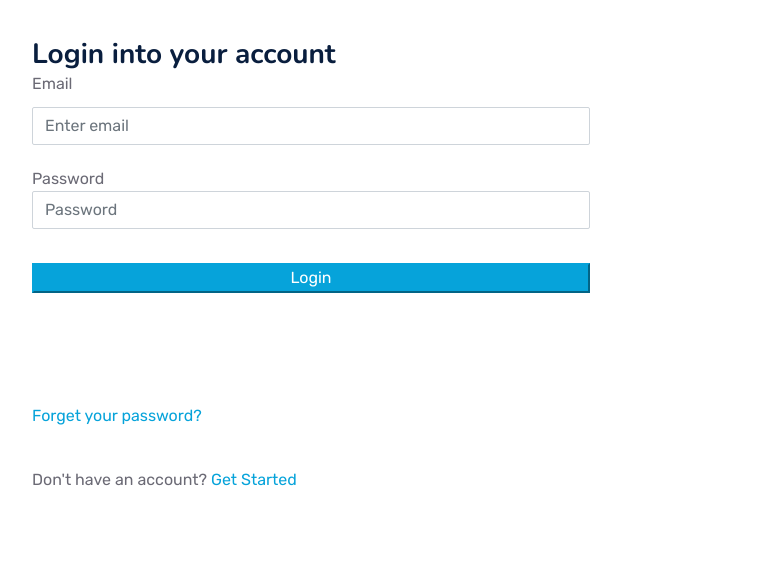
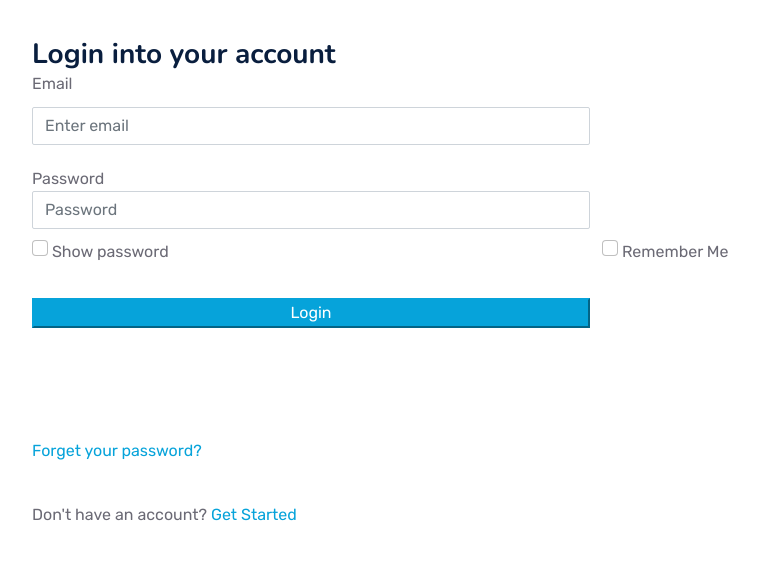
Before and after one commit to badassboy/lakewebsite, a PHP site: page /login.php in a window 1280 px wide. Shown: the part 581-1148 px from the top of the page, without its empty margins (50-809 px from the left). Run offline with PHP 8.4, Linux system fonts and the light colour scheme; some libraries are stand-ins or nearby versions.

Commit message:
extend user session upon remember me

```diff
--- a/library.php
+++ b/library.php
@@ -235,6 +235,8 @@ class Banking{
 
 
 	}
+
+
 
 	public function AuthenticatedUserInfo($id)
 	{
--- a/login.php
+++ b/login.php
@@ -1,5 +1,5 @@
 <?php
-session_start();
+// session_start();
 ini_set('display_errors', 1);
 error_reporting(E_ALL);
 
@@ -11,16 +11,36 @@ if (isset($_POST['login'])) {
 
   $email = $_POST['email'];
   $password = $_POST['password'];
+  $remember_me = $_POST['remember_me'];
 
   if (empty($email)|| empty($password)) {
     $msg = "fields required";
-  }else {
+  }
+
+// this section extends user's session for a week once
+  elseif(isset($remember_me)){
+    $user_login = $bank->loginUser($email,$password);
+    if ($user_login) {
+
+        // store user's id in  a session for later usage
+         $_SESSION['id'] = $user_login['id'];
+        // user sssion last for a week when remember checkbox is ticked
+      session_set_cookie_params(3600*24*7);
+
+
+    }
+
+  }
+  // keeps user login when session is not cleared from the browser
+  else {
     $user_login = $bank->loginUser($email,$password);
 
         if ($user_login) {
+
       $_SESSION['id'] = $user_login['id'];
       $_SESSION['email'] = $user_login['email'];
       $_SESSION['first'] = $user_login['first_name'];
+
       header("Location:user/homepage.php");
       // header("Location:user/login_code.php");
       exit();
@@ -75,6 +95,14 @@ if (isset($_POST['login'])) {
     <style type="text/css">
         .form-group input[type="password"]{
             width: 50%;
+        }
+
+        .form-group input[type="checkbox"]{
+            margin-top: 2%;
+        }
+
+        .form-check-label{
+            margin-top: 2%;
         }
     </style>
 </head>
@@ -150,8 +178,39 @@ if (isset($_POST['login'])) {
 
               <div class="form-group">
               <label>Password</label>
-                <input type="password" name="password" class="form-control"  placeholder="Password" required>
+                <input type="password" name="password" class="form-control"  placeholder="Password" required id="password">
+
               </div>
+
+              <div class="row">
+
+                <div class="col">
+                     <div class="form-group">
+                  <input class="form-check-input" type="checkbox" value="" onclick="togglePassword()">
+                  <label class="form-check-label" for="defaultCheck1">
+                    Show password
+                  </label>
+              </div>
+                </div>
+
+                <div class="col">
+                    <div class="form-group">
+                  <input class="form-check-input" type="checkbox" value="" name="remember
+
+                  ">
+                  <label class="form-check-label" for="defaultCheck1">
+                    Remember Me
+                  </label>
+              </div>
+                </div>
+
+              </div>
+
+
+
+
+
+
 
     <button type="submit" name="login" class=" btn-primary" style="width:50%; margin-top: 3%;">Login</button>
 
@@ -192,6 +251,21 @@ if (isset($_POST['login'])) {
 
     <!-- Template Javascript -->
     <script src="js/main.js"></script>
+
+    <script type="text/javascript">
+
+        function togglePassword(){
+
+            var passwordField = document.getElementById("password");
+            if (passwordField.type == "password") {
+                passwordField.type = "text";
+            }else{
+                passwordField.type = "password";
+            }
+
+        }
+
+    </script>
 </body>
 
 </html>
```
